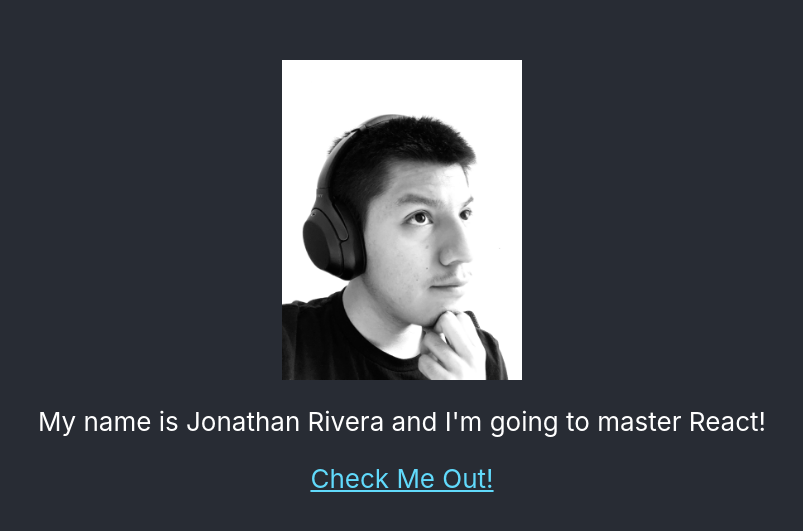
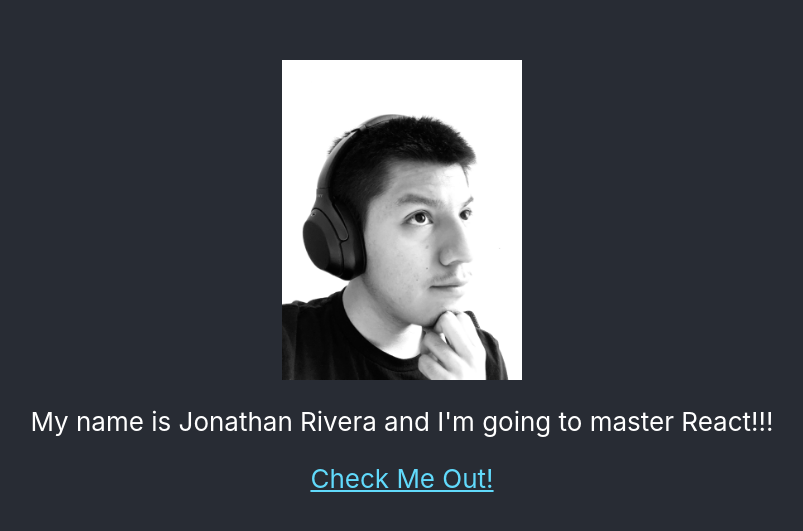
Before and after one commit to JonathanR5000/jonathanr5000.github.io, a React (Create React App) app: page / in a window 1280 px wide. Shown: the part 123-654 px from the top of the page, without its empty margins (238-1041 px from the left). Built offline with nearby package versions, Linux system fonts and the light colour scheme.

Commit message:
final commit, I will become a React Pro

```diff
--- a/src/App.js
+++ b/src/App.js
@@ -8,7 +8,7 @@ function App() {
       <header className="App-header">
         <img src={logo} className="App-logo" alt="logo" />
         <p>
-          My name is Jonathan Rivera and I'm going to master React!
+          My name is Jonathan Rivera and I'm going to master React!!!
         </p>
         <a
           className="App-link"
```
